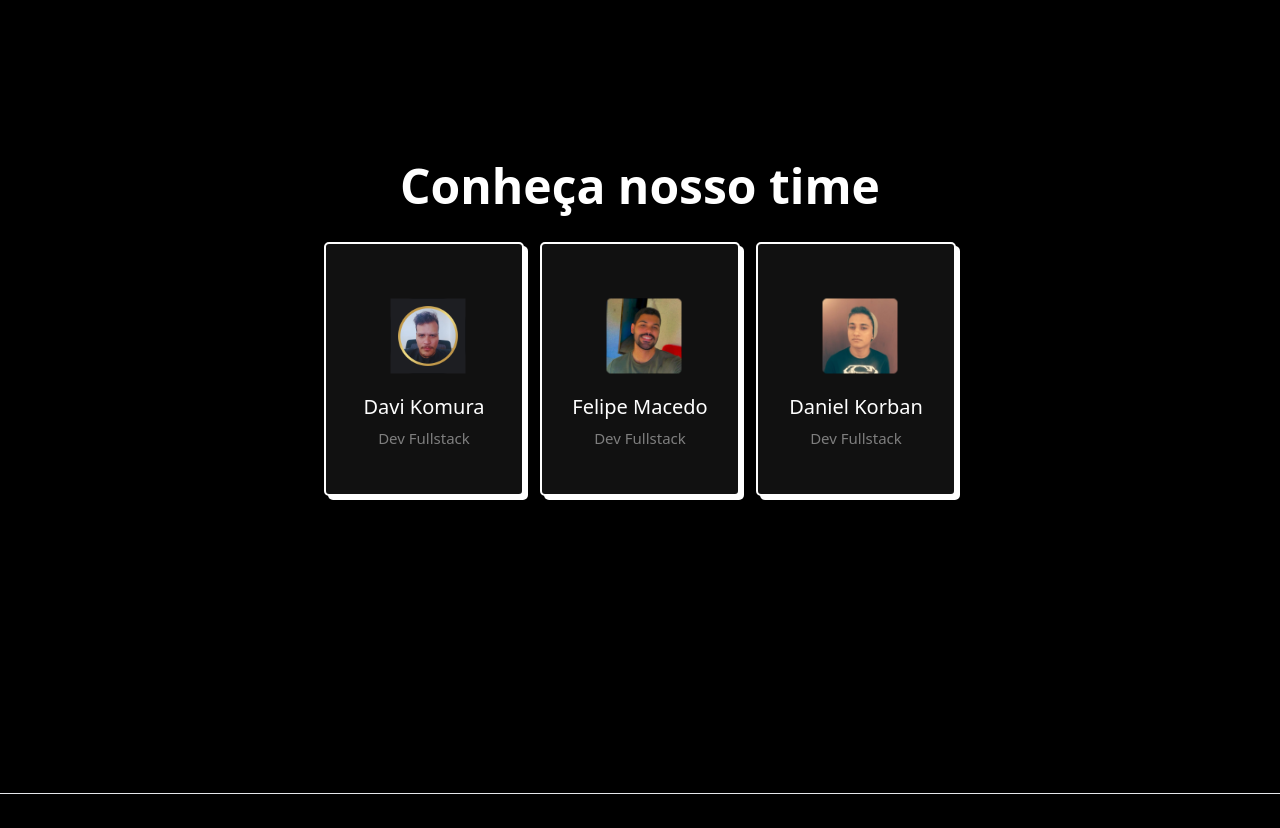
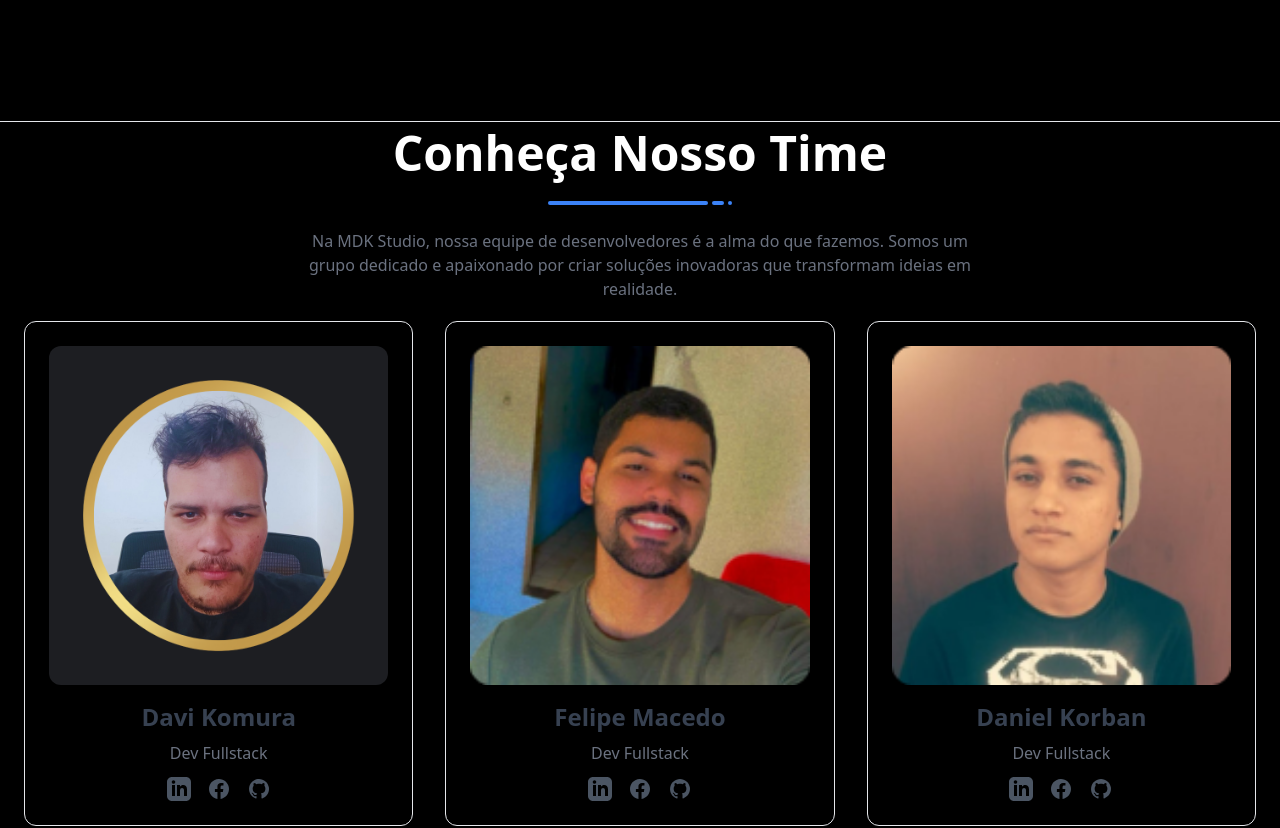
Before and after one commit to davikomura/mdk-studio-landing-page, a React (Vite) app: page /about in a window 1280 px wide. Shown: the part 2600-3428 px from the top of the page. Built offline with nearby package versions, Linux system fonts and the light colour scheme.

Commit message:
nova sessao de sobre nos

```diff
--- a/src/components/sessions/About.jsx
+++ b/src/components/sessions/About.jsx
@@ -117,97 +117,141 @@ const About = () => {
 
     return (
         <>
-            <div id="about" className="bg-black inset-0 bg-cover object-cover relative object-center bg-center h-screen">
-                <div class="flex flex-col justify-center items-center h-screen">
-                    <h1 className="text-white text-center text-5xl font-bold mb-4">
-                        Conheça nosso time
-                    </h1>
-                    <div className="grid grid-cols-1 sm:grid-cols-2 md:grid-cols-3 lg:grid-cols-3 gap-4 p-4 mb-28">
-                        <div className="">
-                            <div className="card">
-                                <div className="card-photo bg-black">
-                                    <img src={ftPerfilDavi} width={500}></img>
+           <section id="about" class="pt-24 bg-black">
+                <div class="h-[32rem] bg=black">
+                    <div class="container px-6 py-10 mx-auto">
+                        <h1 class="sm:text-5xl font-semibold text-center capitalize text-white">Conheça nosso time</h1>
+
+                        <div class="flex justify-center mx-auto mt-6">
+                            <span class="inline-block w-40 h-1 bg-blue-500 rounded-full"></span>
+                            <span class="inline-block w-3 h-1 mx-1 bg-blue-500 rounded-full"></span>
+                            <span class="inline-block w-1 h-1 bg-blue-500 rounded-full"></span>
                         </div>
-                                <div className="card-title">Davi Komura <br></br>
-                                    <span>Dev Fullstack</span>
+
+                        <p class="max-w-2xl mx-auto mt-6 text-center text-gray-500 dark:text-gray-300">
+                            Na MDK Studio, nossa equipe de desenvolvedores é a alma do que fazemos. Somos um grupo dedicado e apaixonado por criar soluções inovadoras que transformam ideias em realidade.
+
+
+                        </p>
                     </div>
-                                <div className="card-socials">
-                                    <a href='#' target="_blank">
-                                        <button className="card-socials-btn facebook">
-                                            <svg data-name="Layer 21" height="24" id="Layer_21" viewBox="0 0 24 24" width="24" xmlns="http://www.w3.org/2000/svg" className="icon"><title></title><path d="M16.75,9H13.5V7a1,1,0,0,1,1-1h2V3H14a4,4,0,0,0-4,4V9H8v3h2v9h3.5V12H16Z"></path></svg>
-                                        </button>
+                </div>
+
+                <div class="container px-6 py-10 mx-auto -mt-72 sm:-mt-80 md:-mt-96">
+                    <div class="grid grid-cols-1 gap-8 mt-8 xl:mt-16 md:grid-cols-2 xl:grid-cols-3">
+                        <div class="flex flex-col items-center p-4 border sm:p-6 rounded-xl dark:border-gray-700">
+                            <img class="object-cover w-full rounded-xl aspect-square" src={ftPerfilDavi} alt=""/>
+
+                            <h1 class="mt-4 text-2xl font-semibold text-gray-700 capitalize dark:text-white">Davi Komura</h1>
+
+                            <p class="mt-2 text-gray-500 capitalize dark:text-gray-300">Dev Fullstack</p>
+
+                            <div class="flex mt-3 -mx-2">
+                                <a href="https://www.linkedin.com/in/davikomura-2099/" class="mx-2 text-gray-600 transition-colors duration-300 dark:text-gray-300 hover:text-blue-500 dark:hover:text-blue-400" aria-label="Linkedin">
+                                    <svg class="w-6 h-6 fill-current" viewBox="0 0 24 24" fill="none"
+                                        xmlns="http://www.w3.org/2000/svg">
+                                        <path
+                                            d="M19 0h-14c-2.761 0-5 2.239-5 5v14c0 2.761 2.239 5 5 5h14c2.762 0 5-2.239 5-5v-14c0-2.761-2.238-5-5-5zm-11 19h-3v-11h3v11zm-1.5-12.268c-.966 0-1.75-.79-1.75-1.764s.784-1.764 1.75-1.764 1.75.79 1.75 1.764-.783 1.764-1.75 1.764zm13.5 12.268h-3v-5.604c0-3.368-4-3.113-4 0v5.604h-3v-11h3v1.765c1.396-2.586 7-2.777 7 2.476v6.759z">
+                                        </path>
+                                    </svg>
                                 </a>
-                                    <a href='https://github.com/davikomura' target="_blank">
-                                        <button className="card-socials-btn github">
-                                            <svg xmlns="http://www.w3.org/2000/svg" width="33" height="33" viewBox="0 0 24 24"><path d="M12 0c-6.626 0-12 5.373-12 12 0 5.302 3.438 9.8 8.207 11.387.599.111.793-.261.793-.577v-2.234c-3.338.726-4.033-1.416-4.033-1.416-.546-1.387-1.333-1.756-1.333-1.756-1.089-.745.083-.729.083-.729 1.205.084 1.839 1.237 1.839 1.237 1.07 1.834 2.807 1.304 3.492.997.107-.775.418-1.305.762-1.604-2.665-.305-5.467-1.334-5.467-5.931 0-1.311.469-2.381 1.236-3.221-.124-.303-.535-1.524.117-3.176 0 0 1.008-.322 3.301 1.23.957-.266 1.983-.399 3.003-.404 1.02.005 2.047.138 3.006.404 2.291-1.552 3.297-1.23 3.297-1.23.653 1.653.242 2.874.118 3.176.77.84 1.235 1.911 1.235 3.221 0 4.609-2.807 5.624-5.479 5.921.43.372.823 1.102.823 2.222v3.293c0 .319.192.694.801.576 4.765-1.589 8.199-6.086 8.199-11.386 0-6.627-5.373-12-12-12z"></path></svg>
-                                        </button>
+
+                                <a href="#" class="mx-2 text-gray-600 transition-colors duration-300 dark:text-gray-300 hover:text-blue-500 dark:hover:text-blue-400" aria-label="Facebook">
+                                    <svg class="w-6 h-6 fill-current" viewBox="0 0 24 24" fill="none"
+                                        xmlns="http://www.w3.org/2000/svg">
+                                        <path
+                                            d="M2.00195 12.002C2.00312 16.9214 5.58036 21.1101 10.439 21.881V14.892H7.90195V12.002H10.442V9.80204C10.3284 8.75958 10.6845 7.72064 11.4136 6.96698C12.1427 6.21332 13.1693 5.82306 14.215 5.90204C14.9655 5.91417 15.7141 5.98101 16.455 6.10205V8.56104H15.191C14.7558 8.50405 14.3183 8.64777 14.0017 8.95171C13.6851 9.25566 13.5237 9.68693 13.563 10.124V12.002H16.334L15.891 14.893H13.563V21.881C18.8174 21.0506 22.502 16.2518 21.9475 10.9611C21.3929 5.67041 16.7932 1.73997 11.4808 2.01722C6.16831 2.29447 2.0028 6.68235 2.00195 12.002Z">
+                                        </path>
+                                    </svg>
                                 </a>
-                                    <a href="https://www.linkedin.com/in/davikomura-2099/" target="_blank">
-                                        <button className="card-socials-btn linkedin">
-                                            <svg xmlns="http://www.w3.org/2000/svg" width="512" viewBox="0 0 512 512" height="512"><path d="m51.326 185.85h90.011v270.872h-90.011zm45.608-130.572c-30.807 0-50.934 20.225-50.934 46.771 0 26 19.538 46.813 49.756 46.813h.574c31.396 0 50.948-20.814 50.948-46.813-.589-26.546-19.551-46.771-50.344-46.771zm265.405 124.209c-47.779 0-69.184 26.28-81.125 44.71v-38.347h-90.038c1.192 25.411 0 270.872 0 270.872h90.038v-151.274c0-8.102.589-16.174 2.958-21.978 6.519-16.174 21.333-32.923 46.182-32.923 32.602 0 45.622 24.851 45.622 61.248v144.926h90.024v-155.323c0-83.199-44.402-121.911-103.661-121.911z"></path></svg>
-                                        </button>
+
+                                <a href="https://github.com/davikomura" class="mx-2 text-gray-600 transition-colors duration-300 dark:text-gray-300 hover:text-blue-500 dark:hover:text-blue-400" aria-label="Github">
+                                    <svg class="w-6 h-6 fill-current" viewBox="0 0 24 24" fill="none"
+                                        xmlns="http://www.w3.org/2000/svg">
+                                        <path
+                                            d="M12.026 2C7.13295 1.99937 2.96183 5.54799 2.17842 10.3779C1.395 15.2079 4.23061 19.893 8.87302 21.439C9.37302 21.529 9.55202 21.222 9.55202 20.958C9.55202 20.721 9.54402 20.093 9.54102 19.258C6.76602 19.858 6.18002 17.92 6.18002 17.92C5.99733 17.317 5.60459 16.7993 5.07302 16.461C4.17302 15.842 5.14202 15.856 5.14202 15.856C5.78269 15.9438 6.34657 16.3235 6.66902 16.884C6.94195 17.3803 7.40177 17.747 7.94632 17.9026C8.49087 18.0583 9.07503 17.99 9.56902 17.713C9.61544 17.207 9.84055 16.7341 10.204 16.379C7.99002 16.128 5.66202 15.272 5.66202 11.449C5.64973 10.4602 6.01691 9.5043 6.68802 8.778C6.38437 7.91731 6.42013 6.97325 6.78802 6.138C6.78802 6.138 7.62502 5.869 9.53002 7.159C11.1639 6.71101 12.8882 6.71101 14.522 7.159C16.428 5.868 17.264 6.138 17.264 6.138C17.6336 6.97286 17.6694 7.91757 17.364 8.778C18.0376 9.50423 18.4045 10.4626 18.388 11.453C18.388 15.286 16.058 16.128 13.836 16.375C14.3153 16.8651 14.5612 17.5373 14.511 18.221C14.511 19.555 14.499 20.631 14.499 20.958C14.499 21.225 14.677 21.535 15.186 21.437C19.8265 19.8884 22.6591 15.203 21.874 10.3743C21.089 5.54565 16.9181 1.99888 12.026 2Z">
+                                        </path>
+                                    </svg>
                                 </a>
                             </div>
                         </div>
-                        </div>
-                        <div className="">
-                            <div className="card">
-                                <div className="card-photo">
-                                    <img src={ftPerfilFelipe} width={500}></img>
-                                </div>
-                                <div className="card-title">Felipe Macedo <br></br>
-                                    <span>Dev Fullstack</span>
-                                </div>
-                                <div className="card-socials">
-                                    <a href='#' target="_blank">
-                                        <button className="card-socials-btn facebook">
-                                            <svg data-name="Layer 21" height="24" id="Layer_21" viewBox="0 0 24 24" width="24" xmlns="http://www.w3.org/2000/svg" className="icon"><title></title><path d="M16.75,9H13.5V7a1,1,0,0,1,1-1h2V3H14a4,4,0,0,0-4,4V9H8v3h2v9h3.5V12H16Z"></path></svg>
-                                        </button>
+
+                        <div class="flex flex-col items-center p-4 border sm:p-6 rounded-xl dark:border-gray-700">
+                            <img class="object-cover w-full rounded-xl aspect-square" src={ftPerfilFelipe} alt=""/>
+
+                            <h1 class="mt-4 text-2xl font-semibold text-gray-700 capitalize dark:text-white">Felipe Macedo</h1>
+
+                            <p class="mt-2 text-gray-500 capitalize dark:text-gray-300">dev fullstack</p>
+
+                            <div class="flex mt-3 -mx-2">
+                                <a href="https://www.linkedin.com/in/macedoflp/" class="mx-2 text-gray-600 transition-colors duration-300 dark:text-gray-300 hover:text-blue-500 dark:hover:text-blue-400" aria-label="Linkedin">
+                                    <svg class="w-6 h-6 fill-current" viewBox="0 0 24 24" fill="none"
+                                        xmlns="http://www.w3.org/2000/svg">
+                                        <path
+                                            d="M19 0h-14c-2.761 0-5 2.239-5 5v14c0 2.761 2.239 5 5 5h14c2.762 0 5-2.239 5-5v-14c0-2.761-2.238-5-5-5zm-11 19h-3v-11h3v11zm-1.5-12.268c-.966 0-1.75-.79-1.75-1.764s.784-1.764 1.75-1.764 1.75.79 1.75 1.764-.783 1.764-1.75 1.764zm13.5 12.268h-3v-5.604c0-3.368-4-3.113-4 0v5.604h-3v-11h3v1.765c1.396-2.586 7-2.777 7 2.476v6.759z">
+                                        </path>
+                                    </svg>
                                 </a>
-                                    <a href='https://github.com/macedoflp' target="_blank">
-                                        <button className="card-socials-btn github">
-                                            <svg xmlns="http://www.w3.org/2000/svg" width="33" height="33" viewBox="0 0 24 24"><path d="M12 0c-6.626 0-12 5.373-12 12 0 5.302 3.438 9.8 8.207 11.387.599.111.793-.261.793-.577v-2.234c-3.338.726-4.033-1.416-4.033-1.416-.546-1.387-1.333-1.756-1.333-1.756-1.089-.745.083-.729.083-.729 1.205.084 1.839 1.237 1.839 1.237 1.07 1.834 2.807 1.304 3.492.997.107-.775.418-1.305.762-1.604-2.665-.305-5.467-1.334-5.467-5.931 0-1.311.469-2.381 1.236-3.221-.124-.303-.535-1.524.117-3.176 0 0 1.008-.322 3.301 1.23.957-.266 1.983-.399 3.003-.404 1.02.005 2.047.138 3.006.404 2.291-1.552 3.297-1.23 3.297-1.23.653 1.653.242 2.874.118 3.176.77.84 1.235 1.911 1.235 3.221 0 4.609-2.807 5.624-5.479 5.921.43.372.823 1.102.823 2.222v3.293c0 .319.192.694.801.576 4.765-1.589 8.199-6.086 8.199-11.386 0-6.627-5.373-12-12-12z"></path></svg>
-                                        </button>
+
+                                <a href="#" class="mx-2 text-gray-600 transition-colors duration-300 dark:text-gray-300 hover:text-blue-500 dark:hover:text-blue-400" aria-label="Facebook">
+                                    <svg class="w-6 h-6 fill-current" viewBox="0 0 24 24" fill="none"
+                                        xmlns="http://www.w3.org/2000/svg">
+                                        <path
+                                            d="M2.00195 12.002C2.00312 16.9214 5.58036 21.1101 10.439 21.881V14.892H7.90195V12.002H10.442V9.80204C10.3284 8.75958 10.6845 7.72064 11.4136 6.96698C12.1427 6.21332 13.1693 5.82306 14.215 5.90204C14.9655 5.91417 15.7141 5.98101 16.455 6.10205V8.56104H15.191C14.7558 8.50405 14.3183 8.64777 14.0017 8.95171C13.6851 9.25566 13.5237 9.68693 13.563 10.124V12.002H16.334L15.891 14.893H13.563V21.881C18.8174 21.0506 22.502 16.2518 21.9475 10.9611C21.3929 5.67041 16.7932 1.73997 11.4808 2.01722C6.16831 2.29447 2.0028 6.68235 2.00195 12.002Z">
+                                        </path>
+                                    </svg>
                                 </a>
-                                    <a href="https://www.linkedin.com/in/macedoflp/" target="_blank">
-                                        <button className="card-socials-btn linkedin">
-                                            <svg xmlns="http://www.w3.org/2000/svg" width="512" viewBox="0 0 512 512" height="512"><path d="m51.326 185.85h90.011v270.872h-90.011zm45.608-130.572c-30.807 0-50.934 20.225-50.934 46.771 0 26 19.538 46.813 49.756 46.813h.574c31.396 0 50.948-20.814 50.948-46.813-.589-26.546-19.551-46.771-50.344-46.771zm265.405 124.209c-47.779 0-69.184 26.28-81.125 44.71v-38.347h-90.038c1.192 25.411 0 270.872 0 270.872h90.038v-151.274c0-8.102.589-16.174 2.958-21.978 6.519-16.174 21.333-32.923 46.182-32.923 32.602 0 45.622 24.851 45.622 61.248v144.926h90.024v-155.323c0-83.199-44.402-121.911-103.661-121.911z"></path></svg>
-                                        </button>
+
+                                <a href="https://github.com/macedoflp" class="mx-2 text-gray-600 transition-colors duration-300 dark:text-gray-300 hover:text-blue-500 dark:hover:text-blue-400" aria-label="Github">
+                                    <svg class="w-6 h-6 fill-current" viewBox="0 0 24 24" fill="none"
+                                        xmlns="http://www.w3.org/2000/svg">
+                                        <path
+                                            d="M12.026 2C7.13295 1.99937 2.96183 5.54799 2.17842 10.3779C1.395 15.2079 4.23061 19.893 8.87302 21.439C9.37302 21.529 9.55202 21.222 9.55202 20.958C9.55202 20.721 9.54402 20.093 9.54102 19.258C6.76602 19.858 6.18002 17.92 6.18002 17.92C5.99733 17.317 5.60459 16.7993 5.07302 16.461C4.17302 15.842 5.14202 15.856 5.14202 15.856C5.78269 15.9438 6.34657 16.3235 6.66902 16.884C6.94195 17.3803 7.40177 17.747 7.94632 17.9026C8.49087 18.0583 9.07503 17.99 9.56902 17.713C9.61544 17.207 9.84055 16.7341 10.204 16.379C7.99002 16.128 5.66202 15.272 5.66202 11.449C5.64973 10.4602 6.01691 9.5043 6.68802 8.778C6.38437 7.91731 6.42013 6.97325 6.78802 6.138C6.78802 6.138 7.62502 5.869 9.53002 7.159C11.1639 6.71101 12.8882 6.71101 14.522 7.159C16.428 5.868 17.264 6.138 17.264 6.138C17.6336 6.97286 17.6694 7.91757 17.364 8.778C18.0376 9.50423 18.4045 10.4626 18.388 11.453C18.388 15.286 16.058 16.128 13.836 16.375C14.3153 16.8651 14.5612 17.5373 14.511 18.221C14.511 19.555 14.499 20.631 14.499 20.958C14.499 21.225 14.677 21.535 15.186 21.437C19.8265 19.8884 22.6591 15.203 21.874 10.3743C21.089 5.54565 16.9181 1.99888 12.026 2Z">
+                                        </path>
+                                    </svg>
                                 </a>
                             </div>
                         </div>
-                        </div>
-                        <div className="">
-                            <div className="card">
-                                <div className="card-photo">
-                                    <img src={ftPerfilDaniel} width={500}></img>
-                                </div>
-                                <div className="card-title">Daniel Korban <br></br>
-                                    <span>Dev Fullstack</span>
-                                </div>
-                                <div className="card-socials">
-                                    <a href='#' target="_blank">
-                                        <button className="card-socials-btn facebook">
-                                            <svg data-name="Layer 21" height="24" id="Layer_21" viewBox="0 0 24 24" width="24" xmlns="http://www.w3.org/2000/svg" className="icon"><title></title><path d="M16.75,9H13.5V7a1,1,0,0,1,1-1h2V3H14a4,4,0,0,0-4,4V9H8v3h2v9h3.5V12H16Z"></path></svg>
-                                        </button>
+
+                        <div class="flex flex-col items-center p-4 border sm:p-6 rounded-xl dark:border-gray-700">
+                            <img class="object-cover w-full rounded-xl aspect-square" src={ftPerfilDaniel} alt=""/>
+
+                            <h1 class="mt-4 text-2xl font-semibold text-gray-700 capitalize dark:text-white">Daniel Korban</h1>
+
+                            <p class="mt-2 text-gray-500 capitalize dark:text-gray-300">dev fullstack</p>
+
+                            <div class="flex mt-3 -mx-2">
+                                <a href="https://www.linkedin.com/in/danielkorban/" class="mx-2 text-gray-600 transition-colors duration-300 dark:text-gray-300 hover:text-blue-500 dark:hover:text-blue-400" aria-label="Linkedin">
+                                    <svg class="w-6 h-6 fill-current" viewBox="0 0 24 24" fill="none"
+                                        xmlns="http://www.w3.org/2000/svg">
+                                        <path
+                                            d="M19 0h-14c-2.761 0-5 2.239-5 5v14c0 2.761 2.239 5 5 5h14c2.762 0 5-2.239 5-5v-14c0-2.761-2.238-5-5-5zm-11 19h-3v-11h3v11zm-1.5-12.268c-.966 0-1.75-.79-1.75-1.764s.784-1.764 1.75-1.764 1.75.79 1.75 1.764-.783 1.764-1.75 1.764zm13.5 12.268h-3v-5.604c0-3.368-4-3.113-4 0v5.604h-3v-11h3v1.765c1.396-2.586 7-2.777 7 2.476v6.759z">
+                                        </path>
+                                    </svg>
                                 </a>
-                                    <a href='https://github.com/daniel99korban' target="_blank">
-                                        <button className="card-socials-btn github">
-                                            <svg xmlns="http://www.w3.org/2000/svg" width="33" height="33" viewBox="0 0 24 24"><path d="M12 0c-6.626 0-12 5.373-12 12 0 5.302 3.438 9.8 8.207 11.387.599.111.793-.261.793-.577v-2.234c-3.338.726-4.033-1.416-4.033-1.416-.546-1.387-1.333-1.756-1.333-1.756-1.089-.745.083-.729.083-.729 1.205.084 1.839 1.237 1.839 1.237 1.07 1.834 2.807 1.304 3.492.997.107-.775.418-1.305.762-1.604-2.665-.305-5.467-1.334-5.467-5.931 0-1.311.469-2.381 1.236-3.221-.124-.303-.535-1.524.117-3.176 0 0 1.008-.322 3.301 1.23.957-.266 1.983-.399 3.003-.404 1.02.005 2.047.138 3.006.404 2.291-1.552 3.297-1.23 3.297-1.23.653 1.653.242 2.874.118 3.176.77.84 1.235 1.911 1.235 3.221 0 4.609-2.807 5.624-5.479 5.921.43.372.823 1.102.823 2.222v3.293c0 .319.192.694.801.576 4.765-1.589 8.199-6.086 8.199-11.386 0-6.627-5.373-12-12-12z"></path></svg>
-                                        </button>
+
+                                <a href="#" class="mx-2 text-gray-600 transition-colors duration-300 dark:text-gray-300 hover:text-blue-500 dark:hover:text-blue-400" aria-label="Facebook">
+                                    <svg class="w-6 h-6 fill-current" viewBox="0 0 24 24" fill="none"
+                                        xmlns="http://www.w3.org/2000/svg">
+                                        <path
+                                            d="M2.00195 12.002C2.00312 16.9214 5.58036 21.1101 10.439 21.881V14.892H7.90195V12.002H10.442V9.80204C10.3284 8.75958 10.6845 7.72064 11.4136 6.96698C12.1427 6.21332 13.1693 5.82306 14.215 5.90204C14.9655 5.91417 15.7141 5.98101 16.455 6.10205V8.56104H15.191C14.7558 8.50405 14.3183 8.64777 14.0017 8.95171C13.6851 9.25566 13.5237 9.68693 13.563 10.124V12.002H16.334L15.891 14.893H13.563V21.881C18.8174 21.0506 22.502 16.2518 21.9475 10.9611C21.3929 5.67041 16.7932 1.73997 11.4808 2.01722C6.16831 2.29447 2.0028 6.68235 2.00195 12.002Z">
+                                        </path>
+                                    </svg>
                                 </a>
-                                    <a href="https://www.linkedin.com/in/danielkorban/" target="_blank">
-                                        <button className="card-socials-btn linkedin">
-                                            <svg xmlns="http://www.w3.org/2000/svg" width="512" viewBox="0 0 512 512" height="512"><path d="m51.326 185.85h90.011v270.872h-90.011zm45.608-130.572c-30.807 0-50.934 20.225-50.934 46.771 0 26 19.538 46.813 49.756 46.813h.574c31.396 0 50.948-20.814 50.948-46.813-.589-26.546-19.551-46.771-50.344-46.771zm265.405 124.209c-47.779 0-69.184 26.28-81.125 44.71v-38.347h-90.038c1.192 25.411 0 270.872 0 270.872h90.038v-151.274c0-8.102.589-16.174 2.958-21.978 6.519-16.174 21.333-32.923 46.182-32.923 32.602 0 45.622 24.851 45.622 61.248v144.926h90.024v-155.323c0-83.199-44.402-121.911-103.661-121.911z"></path></svg>
-                                        </button>
+
+                                <a href="https://github.com/daniel99korban" class="mx-2 text-gray-600 transition-colors duration-300 dark:text-gray-300 hover:text-blue-500 dark:hover:text-blue-400" aria-label="Github">
+                                    <svg class="w-6 h-6 fill-current" viewBox="0 0 24 24" fill="none"
+                                        xmlns="http://www.w3.org/2000/svg">
+                                        <path
+                                            d="M12.026 2C7.13295 1.99937 2.96183 5.54799 2.17842 10.3779C1.395 15.2079 4.23061 19.893 8.87302 21.439C9.37302 21.529 9.55202 21.222 9.55202 20.958C9.55202 20.721 9.54402 20.093 9.54102 19.258C6.76602 19.858 6.18002 17.92 6.18002 17.92C5.99733 17.317 5.60459 16.7993 5.07302 16.461C4.17302 15.842 5.14202 15.856 5.14202 15.856C5.78269 15.9438 6.34657 16.3235 6.66902 16.884C6.94195 17.3803 7.40177 17.747 7.94632 17.9026C8.49087 18.0583 9.07503 17.99 9.56902 17.713C9.61544 17.207 9.84055 16.7341 10.204 16.379C7.99002 16.128 5.66202 15.272 5.66202 11.449C5.64973 10.4602 6.01691 9.5043 6.68802 8.778C6.38437 7.91731 6.42013 6.97325 6.78802 6.138C6.78802 6.138 7.62502 5.869 9.53002 7.159C11.1639 6.71101 12.8882 6.71101 14.522 7.159C16.428 5.868 17.264 6.138 17.264 6.138C17.6336 6.97286 17.6694 7.91757 17.364 8.778C18.0376 9.50423 18.4045 10.4626 18.388 11.453C18.388 15.286 16.058 16.128 13.836 16.375C14.3153 16.8651 14.5612 17.5373 14.511 18.221C14.511 19.555 14.499 20.631 14.499 20.958C14.499 21.225 14.677 21.535 15.186 21.437C19.8265 19.8884 22.6591 15.203 21.874 10.3743C21.089 5.54565 16.9181 1.99888 12.026 2Z">
+                                        </path>
+                                    </svg>
                                 </a>
                             </div>
                         </div>
                     </div>
                 </div>
-                </div>
-                <hr class="h-px mt-50 bg-gray-200 border-0 dark:bg-gray-700 relative z-20"></hr>
-            </div>
+                <hr class="h-px mt-20 bg-gray-200 border-0 dark:bg-gray-700 relative"></hr>
+            </section>
         </>
     )
 }
```
Lines whose indentation alone changed are shown as unchanged.
